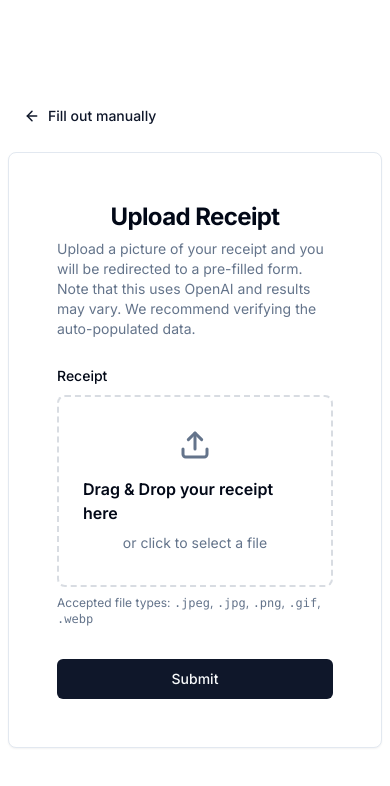
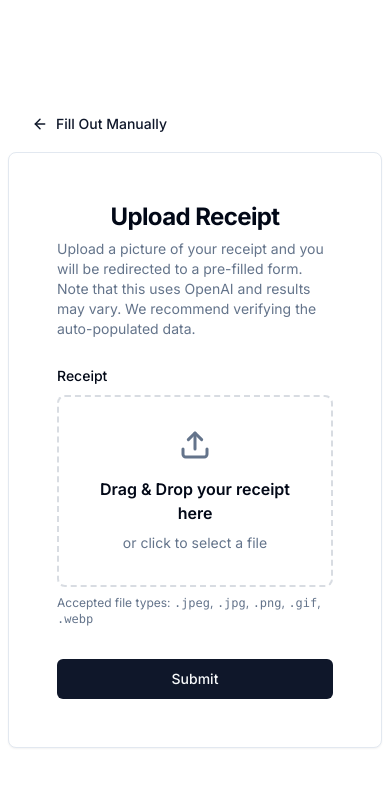
Before and after one commit to saharshxyz/tabsplit, a Next.js app: page /upload in a window 390 px wide. Shown: the top 786 px of the page. Built offline with nearby package versions, Linux system fonts and the light colour scheme.

Commit message:
feat: `BackButton` component

```diff
--- a/app/(routes)/about/page.tsx
+++ b/app/(routes)/about/page.tsx
@@ -1,8 +1,6 @@
 import { Card, CardContent, CardHeader, CardTitle } from "@/components/ui/card"
-import Link from "next/link"
-import { Button } from "@/components/ui/button"
+import { BackButton } from "@/components/BackButton"
 import {
-  ArrowLeft,
   Lock,
   Globe,
   Calculator,
@@ -12,14 +10,6 @@ import {
   LucideIcon
 } from "lucide-react"
 import { ReactNode } from "react"
-
-const BackButton = () => (
-  <Link href="/" className="m-2 mb-4 inline-block">
-    <Button variant="link">
-      <ArrowLeft className="mr-2 h-4 w-4" /> Back to Home
-    </Button>
-  </Link>
-)
 
 const Section = ({
   title,
@@ -55,8 +45,7 @@ const FeatureItem = ({
 export default function AboutPage() {
   return (
     <div className="mx-2 my-5">
-      <BackButton />
-
+      <BackButton link="/" text="Back to Home" />
       <Card>
         <CardHeader>
           <CardTitle className="text-2xl">About TabSplit</CardTitle>
--- a/app/(routes)/upload/page.tsx
+++ b/app/(routes)/upload/page.tsx
@@ -8,16 +8,9 @@ import {
   CardHeader,
   CardTitle
 } from "@/components/ui/card"
-import {
-  Upload,
-  AlertCircle,
-  ArrowLeft,
-  LoaderCircle,
-  CheckCircle
-} from "lucide-react"
+import { Upload, AlertCircle, LoaderCircle, CheckCircle } from "lucide-react"
 import { useDropzone, FileRejection, DropEvent } from "react-dropzone"
 import { useCallback, useState } from "react"
-import Link from "next/link"
 import { Button } from "@/components/ui/button"
 import {
   Form,
@@ -40,6 +33,7 @@ import {
   transformPartialToFullTab
 } from "@/lib/utils"
 import { PartialTabSchema } from "@/lib/schemas"
+import { BackButton } from "@/components/BackButton"
 
 const ACCEPTED_FILE_TYPES = [".jpeg", ".jpg", ".png", ".gif", ".webp"]
 
@@ -135,11 +129,7 @@ export default function Component() {
 
   return (
     <div className="mx-2">
-      <Link href="/" className="mb-4 inline-block">
-        <Button variant="link">
-          <ArrowLeft className="mr-2 h-4 w-4" /> Fill out manually
-        </Button>
-      </Link>
+      <BackButton link="/" text="Fill Out Manually" />
 
       <Card className="w-full p-6">
         <CardHeader>
@@ -167,7 +157,7 @@ export default function Component() {
                     <FormControl>
                       <div
                         {...getRootProps()}
-                        className={`flex h-48 cursor-pointer flex-col items-center justify-center rounded-lg border-2 border-dashed p-6 transition-colors sm:h-64 ${
+                        className={`flex h-48 cursor-pointer flex-col items-center justify-center rounded-lg border-2 border-dashed p-6 text-center transition-colors sm:h-64 ${
                           isDragActive
                             ? "border-primary bg-primary/10"
                             : isDragReject
@@ -207,7 +197,7 @@ export default function Component() {
                                 ? "File uploaded successfully"
                                 : "Drag & Drop your receipt here"}
                         </p>
-                        <p className="text-center text-sm text-muted-foreground">
+                        <p className="text-sm text-muted-foreground">
                           {isDragReject
                             ? "Invalid file type. Please upload an image."
                             : form.watch("receipt")
--- a/app/not-found.tsx
+++ b/app/not-found.tsx
@@ -8,16 +8,13 @@ import {
   CardContent,
   CardFooter
 } from "@/components/ui/card"
-import { Shapes, Info, ArrowLeft } from "lucide-react"
+import { Shapes, Info } from "lucide-react"
+import { BackButton } from "@/components/BackButton"
 
 export default function NotFound() {
   return (
     <div className="mx-2">
-      <Link href="/" className="mb-4 inline-block">
-        <Button variant="link">
-          <ArrowLeft className="mr-2 h-4 w-4" /> Back to Home
-        </Button>
-      </Link>
+      <BackButton link="/" text="Back to Home" />
 
       <Card className="w-full p-6">
         <CardHeader className="text-center">
--- /dev/null
+++ b/components/BackButton.tsx
@@ -0,0 +1,16 @@
+import Link from "next/link"
+import { Button } from "@/components/ui/button"
+import { ArrowLeft } from "lucide-react"
+
+interface BackButtonProps {
+  link: string
+  text: string
+}
+
+export const BackButton = ({ link, text }: BackButtonProps) => (
+  <Link href={link} className="m-2 mb-2 inline-block">
+    <Button variant="link">
+      <ArrowLeft className="mr-2 h-4 w-4" /> {text}
+    </Button>
+  </Link>
+)
```
